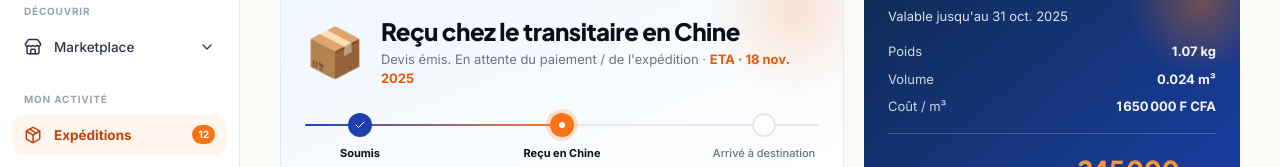
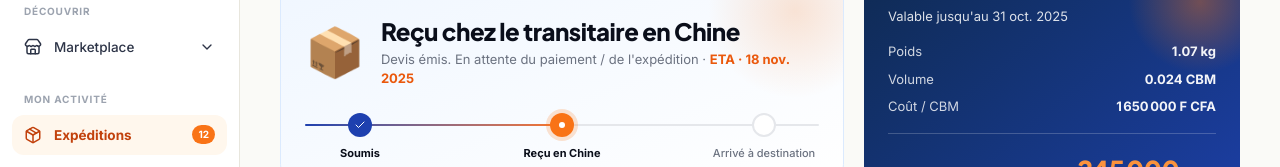
Before and after one commit to Patrick-hub90/kamoo-app, a Next.js app: page /expeditions/exp_01 in a window 1280 px wide. Shown: the part 227-394 px from the top of the page. Built offline with nearby package versions, Linux system fonts and the light colour scheme.

Commit message:
i18n: m³ → CBM (terminologie logistique)

```diff
--- a/src/app/(vendor)/expeditions/[id]/page.tsx
+++ b/src/app/(vendor)/expeditions/[id]/page.tsx
@@ -373,11 +373,11 @@ export default async function ExpeditionDetailPage({ params }: PageProps) {
                   {exp.quote.volumeCbm !== undefined && (
                     <DevisRow
                       label="Volume"
-                      value={`${exp.quote.volumeCbm} m³`}
+                      value={`${exp.quote.volumeCbm} CBM`}
                     />
                   )}
                   <DevisRow
-                    label={`Coût / ${exp.quote.unitCost.unit === "kg" ? "kg" : "m³"}`}
+                    label={`Coût / ${exp.quote.unitCost.unit === "kg" ? "kg" : "CBM"}`}
                     value={`${formatXOF(exp.quote.unitCost.amountXof, false)} F CFA`}
                   />
                 </div>
--- a/src/app/(vendor)/expeditions/nouvelle/page.tsx
+++ b/src/app/(vendor)/expeditions/nouvelle/page.tsx
@@ -929,7 +929,7 @@ function TransportModeCard({
             {mode.unitCostFromXof.toLocaleString("fr-FR")}
           </div>
           <div className="text-[10px] font-semibold text-ink-500">
-            F CFA / {mode.unit === "kg" ? "kg" : "m³"}
+            F CFA / {mode.unit === "kg" ? "kg" : "CBM"}
           </div>
         </div>
       )}
@@ -1077,7 +1077,7 @@ function Step3Confirm({
                   {
                     label: "Volume (CBM)",
                     icon: Plane,
-                    placeholder: "— m³",
+                    placeholder: "— CBM",
                   },
                   {
                     label: "Cartons reçus",
```
